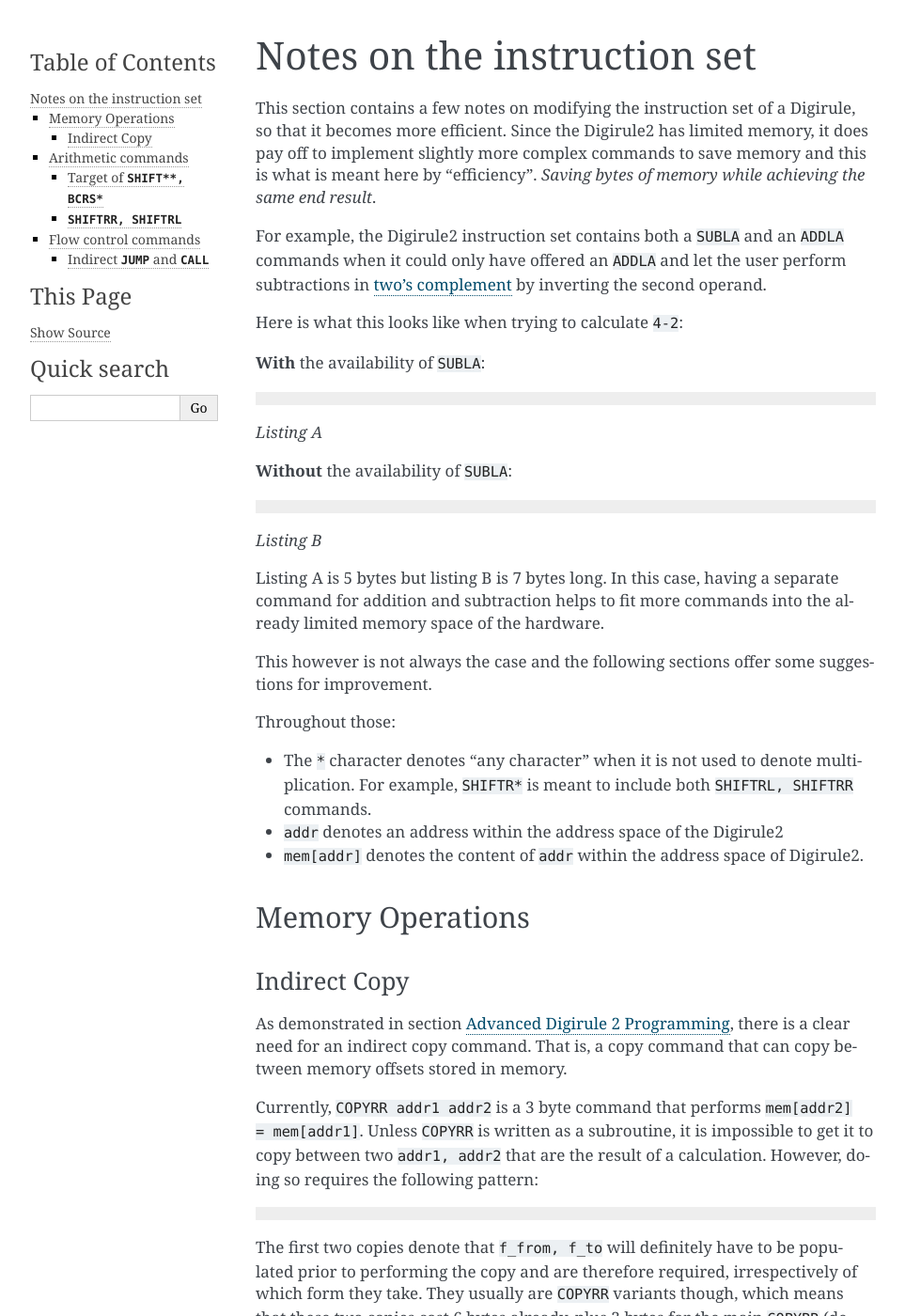
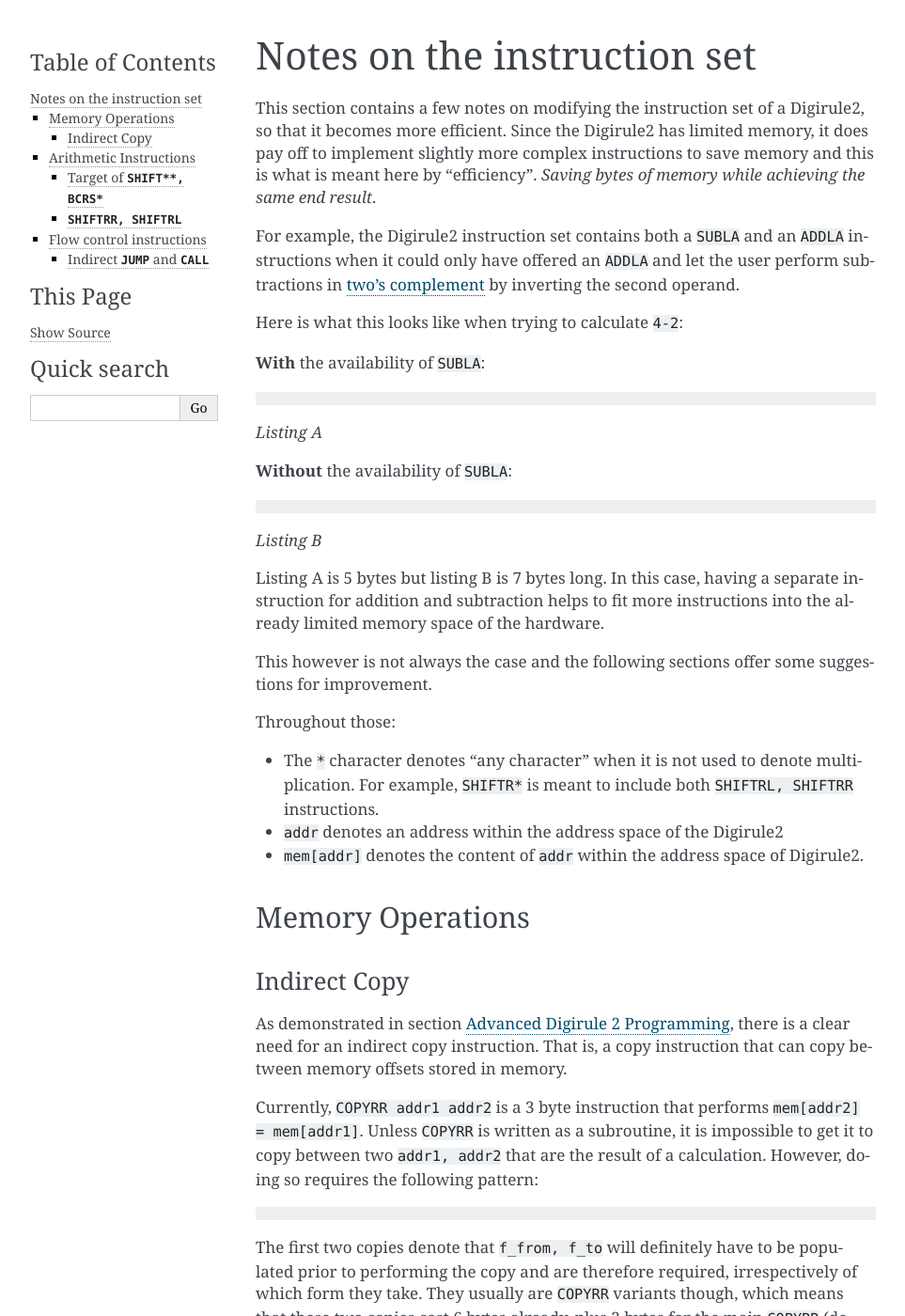
Before and after one commit to aanastasiou/dgtools, a Sphinx documentation site: the page built from doc/source/instruction_set_notes.rst, in a window 1280 px wide and 1400 px high. Shown: the whole window at 94% size, without its empty margins (148-1111 px from the left). Built offline with Sphinx 7.4.7, drawn with Linux system fonts in a browser that asks for light colours; some of the changed text lies outside the part shown.

```diff
--- a/doc/source/instruction_set_notes.rst
+++ b/doc/source/instruction_set_notes.rst
@@ -1,12 +1,12 @@
 Notes on the instruction set
 ============================
 
-This section contains a few notes on modifying the instruction set of a Digirule, so that it becomes more efficient.
-Since the Digirule2 has limited memory, it does pay off to implement slightly more complex commands to save memory and
-this is what is meant here by "efficiency". *Saving bytes of memory while achieving the same end result*.
+This section contains a few notes on modifying the instruction set of a Digirule2, so that it becomes more efficient.
+Since the Digirule2 has limited memory, it does pay off to implement slightly more complex instructions to save memory
+and this is what is meant here by "efficiency". *Saving bytes of memory while achieving the same end result*.
 
-For example, the Digirule2 instruction set contains both a ``SUBLA`` and an ``ADDLA`` commands when it could only have
-offered an ``ADDLA`` and let the user perform subtractions in
+For example, the Digirule2 instruction set contains both a ``SUBLA`` and an ``ADDLA`` instructions when it could only
+have offered an ``ADDLA`` and let the user perform subtractions in
 `two's complement <https://en.wikipedia.org/wiki/Two%27s_complement>`_ by inverting the second operand.
 
 Here is what this looks like when trying to calculate ``4-2``:
@@ -32,15 +32,15 @@
 
 *Listing B*
 
-Listing A is 5 bytes but listing B is 7 bytes long. In this case, having a separate command for addition and subtraction
-helps to fit more commands into the already limited memory space of the hardware.
+Listing A is 5 bytes but listing B is 7 bytes long. In this case, having a separate instruction for addition and
+subtraction helps to fit more instructions into the already limited memory space of the hardware.
 
 This however is not always the case and the following sections offer some suggestions for improvement.
 
 Throughout those:
 
 * The ``*`` character denotes "any character" when it is not used to denote multiplication. For example,
-  ``SHIFTR*`` is meant to include both ``SHIFTRL, SHIFTRR`` commands.
+  ``SHIFTR*`` is meant to include both ``SHIFTRL, SHIFTRR`` instructions.
 
 * ``addr`` denotes an address within the address space of the Digirule2
 
@@ -53,10 +53,10 @@
 Indirect Copy
 ^^^^^^^^^^^^^
 
-As demonstrated in section :ref:`advanced-topics`, there is a clear need for an indirect copy command. That is, a copy
-command that can copy between memory offsets stored in memory.
+As demonstrated in section :ref:`advanced-topics`, there is a clear need for an indirect copy instruction. That is,
+a copy instruction that can copy between memory offsets stored in memory.
 
-Currently, ``COPYRR addr1 addr2`` is a 3 byte command that performs ``mem[addr2] = mem[addr1]``. Unless ``COPYRR``
+Currently, ``COPYRR addr1 addr2`` is a 3 byte instruction that performs ``mem[addr2] = mem[addr1]``. Unless ``COPYRR``
 is written as a subroutine, it is impossible to get it to copy between two ``addr1, addr2`` that are the result of
 a calculation. However, doing so requires the following pattern:
 
@@ -85,8 +85,8 @@
 In that case, the memory cost would be just 3 bytes.
 
 
-Arithmetic commands
--------------------
+Arithmetic Instructions
+-----------------------
 
 Target of ``SHIFT**, BCRS*``
 ^^^^^^^^^^^^^^^^^^^^^^^^^^^^
@@ -109,22 +109,22 @@
 ``SHIFTRR, SHIFTRL``
 ^^^^^^^^^^^^^^^^^^^^
 
-These two commands shift bytes left or right and are equivalant to division or multiplication by 2, respectively.
+These two instructions shift bytes left or right and are equivalant to division or multiplication by 2, respectively.
 On the Digirule 2, shifting is performed **through** the Carry flag. If a program is performing
 a series of operations and it only calls for a plain right or left shift, the Carry flag has to be manually
-cleared so that it does not interfere with the result of the calculation. This inserts 3 bytes for each ``CBR`` command
-that ensures that the Carry flag is clear prior to shifting.
+cleared so that it does not interfere with the result of the calculation. This inserts 3 bytes for each ``CBR``
+instruction that ensures that the Carry flag is clear prior to shifting.
 
 One practical example is provided in the Pseudorandom Number Generator (PRNG) that uses a plain Linear Feedback Shift
 Register. In this technique, it is required to shift and XOR the current state of the PRNG to calculate the value of the
 bit at its input.
 
-Therefore, in cases like these, where only a shift is required, offering a plain ``SH*`` command would help in
+Therefore, in cases like these, where only a shift is required, offering a plain ``SH*`` instruction would help in
 conserving memory.
 
 
-Flow control commands
----------------------
+Flow control instructions
+-------------------------
 
 Indirect ``JUMP`` and ``CALL``
 ^^^^^^^^^^^^^^^^^^^^^^^^^^^^^^
@@ -138,4 +138,4 @@
 Being able to transfer execution in such a way would also enable functions to be passed as parameters to other
 functions.
 
-Therefore, the suggestion here is to add indirect versions of these two commands.
+Therefore, the suggestion here is to add indirect versions of these two instructions.
```
Also changed, not shown: doc/source/figures/fig_dgui_ss.png, 1 other file.
